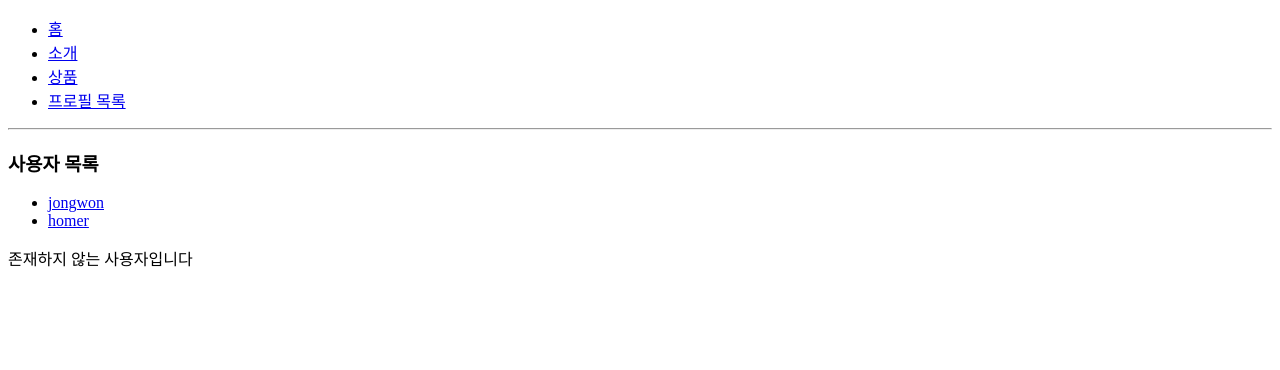
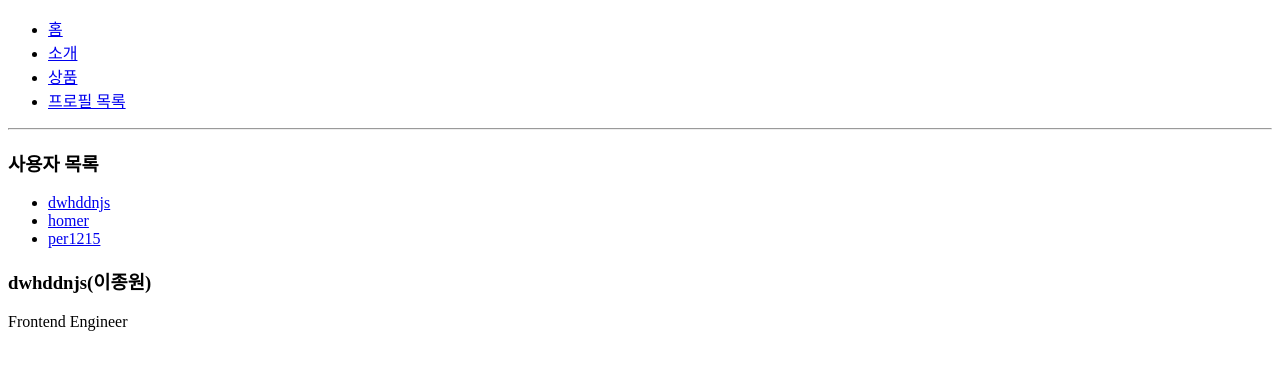
Before and after one commit to dwhddnjs/react-Router, a React (Create React App) app: page /profiles/dwhddnjs in a window 1280 px wide. Shown: the top 370 px of the page. Built offline with nearby package versions, Linux system fonts and the light colour scheme.

Commit message:
test sub-router

```diff
--- a/src/Profile.js
+++ b/src/Profile.js
@@ -1,8 +1,8 @@
 import React from "react";
 
 const profileData = {
-  jongwon: {
-    name: "dwhddnjs",
+  dwhddnjs: {
+    name: "이종원",
     description: "Frontend Engineer",
   },
 
--- a/src/Profiles.js
+++ b/src/Profiles.js
@@ -8,10 +8,13 @@ export default function Profiles() {
       <h3>사용자 목록</h3>
       <ul>
         <li>
-          <Link to="/profiles/jongwon">jongwon</Link>
+          <Link to="/profiles/dwhddnjs">dwhddnjs</Link>
         </li>
         <li>
           <Link to="/profiles/homer">homer</Link>
+        </li>
+        <li>
+          <Link to="/profiles/per1215">per1215</Link>
         </li>
       </ul>
 
```
